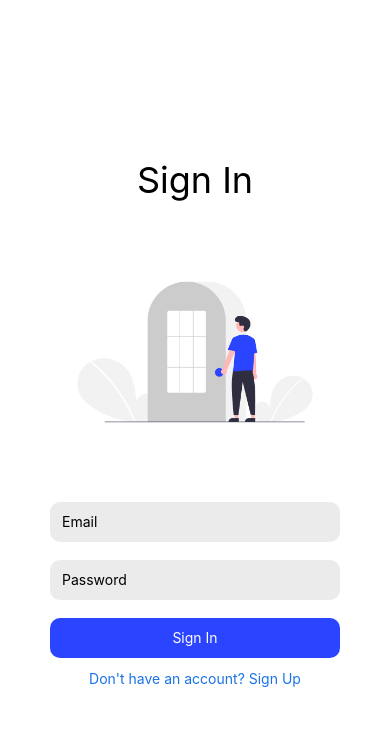
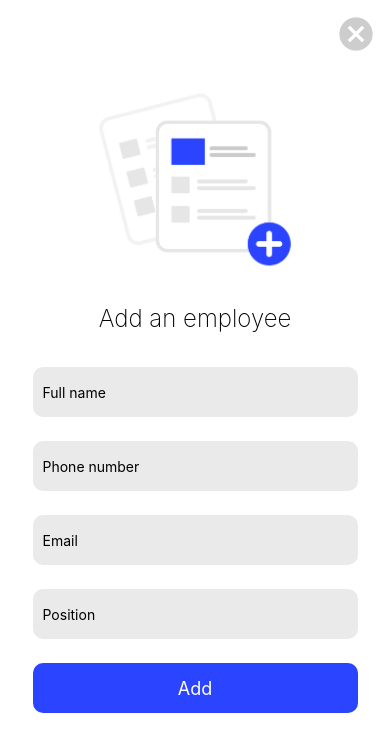
Before and after one commit to dadisntmad/react-native-phone-book, a React Native app: screen /Modal in a window 390 px wide. Shown: the top 752 px of the page. Built offline with nearby package versions, Linux system fonts and the light colour scheme; no server answers.

Commit message:
styling modal screen & adding an employee

```diff
--- a/App.tsx
+++ b/App.tsx
@@ -1,6 +1,7 @@
 import { StyleSheet, SafeAreaView } from 'react-native';
 import { AuthScreen } from './src/screens/AuthScreen';
 import { HomeScreen } from './src/screens/HomeScreen';
+import { ModalScreen } from './src/screens/ModalScreen';
 import { SafeAreaProvider } from 'react-native-safe-area-context';
 import { Provider } from 'react-redux';
 import store from './src/app/store';
@@ -19,6 +20,13 @@ export default function App() {
             <Stack.Navigator>
               <Stack.Screen name="Auth" component={AuthScreen} options={{ headerShown: false }} />
               <Stack.Screen name="Home" component={HomeScreen} options={{ headerShown: false }} />
+              <Stack.Group screenOptions={{ presentation: 'modal' }}>
+                <Stack.Screen
+                  name="Modal"
+                  component={ModalScreen}
+                  options={{ headerShown: false }}
+                />
+              </Stack.Group>
             </Stack.Navigator>
           </NavigationContainer>
         </SafeAreaProvider>
--- a/src/features/employeesSlice.ts
+++ b/src/features/employeesSlice.ts
@@ -4,6 +4,10 @@ import { Employees, EmployeesSliceState } from '../types/employeesSlice';
 const initialState: EmployeesSliceState = {
   searchValue: '',
   employees: [],
+  fullName: '',
+  phoneNumber: '',
+  email: '',
+  position: '',
 };
 
 const employeesSlice = createSlice({
@@ -16,9 +20,22 @@ const employeesSlice = createSlice({
     setEmployees: (state, action: PayloadAction<Employees[]>) => {
       state.employees = action.payload;
     },
+    setFullName: (state, action: PayloadAction<string>) => {
+      state.fullName = action.payload;
+    },
+    setPhoneNumber: (state, action: PayloadAction<string>) => {
+      state.phoneNumber = action.payload;
+    },
+    setEmail: (state, action: PayloadAction<string>) => {
+      state.email = action.payload;
+    },
+    setPosition: (state, action: PayloadAction<string>) => {
+      state.position = action.payload;
+    },
   },
 });
 
-export const { setSearchValue, setEmployees } = employeesSlice.actions;
+export const { setSearchValue, setEmployees, setFullName, setPhoneNumber, setEmail, setPosition } =
+  employeesSlice.actions;
 
 export default employeesSlice.reducer;
--- a/src/screens/HomeScreen.tsx
+++ b/src/screens/HomeScreen.tsx
@@ -1,6 +1,7 @@
 import React from 'react';
 import { View, Text, TouchableOpacity, Alert, StyleSheet } from 'react-native';
 import { SearchBar } from '../components/SearchBar/SearchBar';
+import { Employees } from '../components/Employees/Employees';
 import { useNavigation } from '@react-navigation/native';
 import { NativeStackNavigationProp } from '@react-navigation/native-stack';
 import { signOut } from 'firebase/auth';
@@ -8,7 +9,6 @@ import { auth } from '../../firebase';
 import { RootStackParamList } from '../types/navigation';
 
 import { Icon } from 'react-native-elements';
-import { Employees } from '../components/Employees/Employees';
 
 export const HomeScreen = () => {
   const navigation = useNavigation<NativeStackNavigationProp<RootStackParamList>>();
@@ -33,12 +33,16 @@ export const HomeScreen = () => {
       },
     ]);
 
+  const onOpenModal = () => {
+    navigation.navigate('Modal');
+  };
+
   return (
     <View style={styles.container}>
       <View style={styles.contentContainer}>
         <Text style={styles.title}>{auth.currentUser?.email}</Text>
         <View style={styles.iconsContainer}>
-          <TouchableOpacity>
+          <TouchableOpacity onPress={onOpenModal}>
             <Icon
               type="antdesign"
               name="plus"
--- /dev/null
+++ b/src/screens/ModalScreen.tsx
@@ -0,0 +1,156 @@
+import React from 'react';
+import {
+  View,
+  Text,
+  TouchableOpacity,
+  StyleSheet,
+  Image,
+  TextInput,
+  KeyboardAvoidingView,
+} from 'react-native';
+import { useNavigation } from '@react-navigation/native';
+import { NativeStackNavigationProp } from '@react-navigation/native-stack';
+import { RootStackParamList } from '../types/navigation';
+import { useDispatch, useSelector } from 'react-redux';
+import {
+  selectEmployeeEmail,
+  selectFullName,
+  selectPhoneNumber,
+  selectPosition,
+} from '../selectors/selectors';
+import { setEmail, setFullName, setPhoneNumber, setPosition } from '../features/employeesSlice';
+import { addDoc, collection } from 'firebase/firestore';
+import { auth, db } from '../../firebase';
+
+import add from '../../assets/images/add.png';
+
+import { Icon } from 'react-native-elements';
+
+export const ModalScreen = () => {
+  const dispatch = useDispatch();
+  const fullName = useSelector(selectFullName);
+  const phoneNumber = useSelector(selectPhoneNumber);
+  const email = useSelector(selectEmployeeEmail);
+  const position = useSelector(selectPosition);
+  const navigation = useNavigation<NativeStackNavigationProp<RootStackParamList>>();
+  const currentUser = auth.currentUser?.uid;
+
+  const onNavigateBack = () => {
+    navigation.goBack();
+  };
+
+  const onCloseModal = async () => {
+    try {
+      await addDoc(collection(db, 'employees'), {
+        compID: currentUser,
+        fullName,
+        phoneNumber,
+        email,
+        position,
+      });
+    } catch (error) {
+      console.log(error);
+    }
+    onNavigateBack();
+    dispatch(setFullName(''));
+    dispatch(setPhoneNumber(''));
+    dispatch(setEmail(''));
+    dispatch(setPosition(''));
+  };
+
+  return (
+    <View style={styles.container}>
+      <TouchableOpacity style={styles.buttonBack} onPress={onNavigateBack}>
+        <Icon
+          type="materialicons"
+          name="cancel"
+          color="#cdcdcd"
+          size={40}
+          tvParallaxProperties={undefined}
+        />
+      </TouchableOpacity>
+      <KeyboardAvoidingView behavior="position" keyboardVerticalOffset={75}>
+        <Image style={styles.image} source={add} />
+        <Text style={styles.title}>Add an employee</Text>
+        <View style={styles.formContainer}>
+          <TextInput
+            style={styles.textInput}
+            placeholder="Full name"
+            value={fullName}
+            onChangeText={(text) => dispatch(setFullName(text))}
+          />
+          <TextInput
+            style={styles.textInput}
+            placeholder="Phone number"
+            value={phoneNumber}
+            onChangeText={(text) => dispatch(setPhoneNumber(text))}
+          />
+          <TextInput
+            style={styles.textInput}
+            placeholder="Email"
+            value={email}
+            onChangeText={(text) => dispatch(setEmail(text))}
+            keyboardType="email-address"
+          />
+          <TextInput
+            style={styles.textInput}
+            placeholder="Position"
+            value={position}
+            onChangeText={(text) => dispatch(setPosition(text))}
+          />
+          <TouchableOpacity style={styles.addButton} onPress={onCloseModal}>
+            <Text style={styles.textButton}>Add</Text>
+          </TouchableOpacity>
+        </View>
+      </KeyboardAvoidingView>
+    </View>
+  );
+};
+
+const styles = StyleSheet.create({
+  container: {
+    flex: 1,
+    backgroundColor: 'white',
+    padding: 14,
+  },
+  buttonBack: {
+    alignSelf: 'flex-end',
+    zIndex: 9,
+  },
+  image: {
+    width: 250,
+    height: 250,
+    resizeMode: 'contain',
+    alignSelf: 'center',
+  },
+  title: {
+    fontSize: 24,
+    fontWeight: '200',
+    textAlign: 'center',
+    marginBottom: 34,
+  },
+  formContainer: {
+    justifyContent: 'center',
+    alignItems: 'center',
+  },
+  textInput: {
+    width: 325,
+    height: 50,
+    borderRadius: 10,
+    backgroundColor: '#eaeaea',
+    marginBottom: 24,
+    padding: 10,
+  },
+  addButton: {
+    width: 325,
+    height: 50,
+    backgroundColor: '#2A44FF',
+    justifyContent: 'center',
+    alignItems: 'center',
+    borderRadius: 10,
+  },
+  textButton: {
+    fontSize: 18,
+    color: 'white',
+  },
+});
--- a/src/selectors/selectors.ts
+++ b/src/selectors/selectors.ts
@@ -9,3 +9,7 @@ export const selectPassword = ({ auth }: RootState) => auth.password;
 // Employees Slice
 export const selectSearchValue = ({ employees }: RootState) => employees.searchValue;
 export const selectEmployees = ({ employees }: RootState) => employees.employees;
+export const selectFullName = ({ employees }: RootState) => employees.fullName;
+export const selectPhoneNumber = ({ employees }: RootState) => employees.phoneNumber;
+export const selectEmployeeEmail = ({ employees }: RootState) => employees.email;
+export const selectPosition = ({ employees }: RootState) => employees.position;
--- a/src/types/employeesSlice.ts
+++ b/src/types/employeesSlice.ts
@@ -1,6 +1,10 @@
 export type EmployeesSliceState = {
   searchValue: string;
   employees: Employees[];
+  fullName: string;
+  phoneNumber: string;
+  email: string;
+  position: string;
 };
 
 export type Employees = {
--- a/src/types/navigation.ts
+++ b/src/types/navigation.ts
@@ -1,4 +1,5 @@
 export type RootStackParamList = {
   Auth: undefined;
   Home: undefined;
+  Modal: undefined;
 };
```
